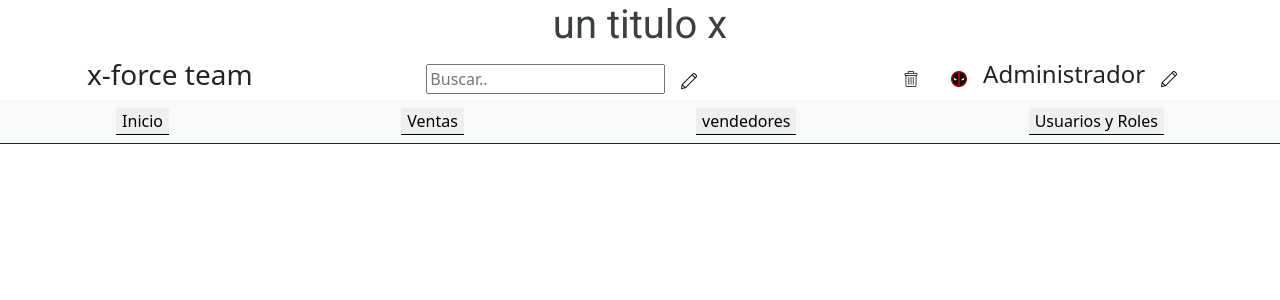
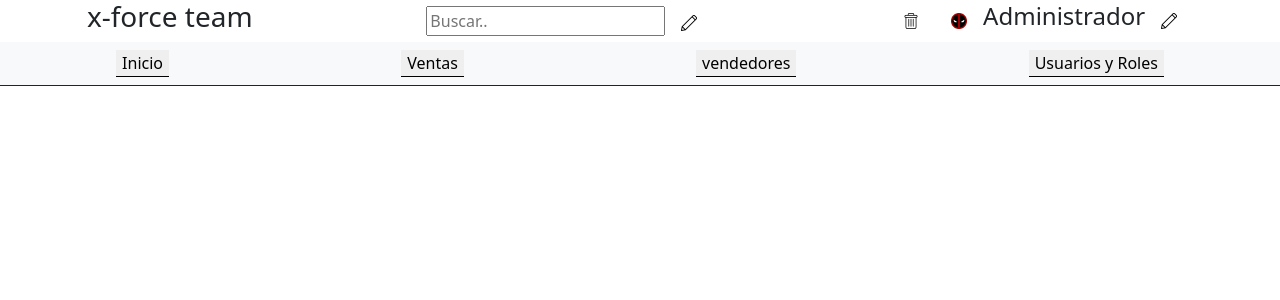
Before and after one commit to SebasGrammar/Proyecto, a React (Create React App) app in the folder frontend/: page / in a window 1280 px wide. Shown: the top 300 px of the page. Built offline with nearby package versions, Linux system fonts and the light colour scheme.

Commit message:
se soluciono el error del navbar

```diff
--- a/frontend/src/App.js
+++ b/frontend/src/App.js
@@ -12,9 +12,6 @@ function App() {
 
   return (
     <Router>
-      <h1>
-        un titulo x
-      </h1>
       {loggedIn && <Navbar />}
       <Route path="/login" component={Login} />
       <Route path="/" component={Navbar} exact />
```
Also changed, not shown: 1 other file (tests, documents, lock files or other folders).
